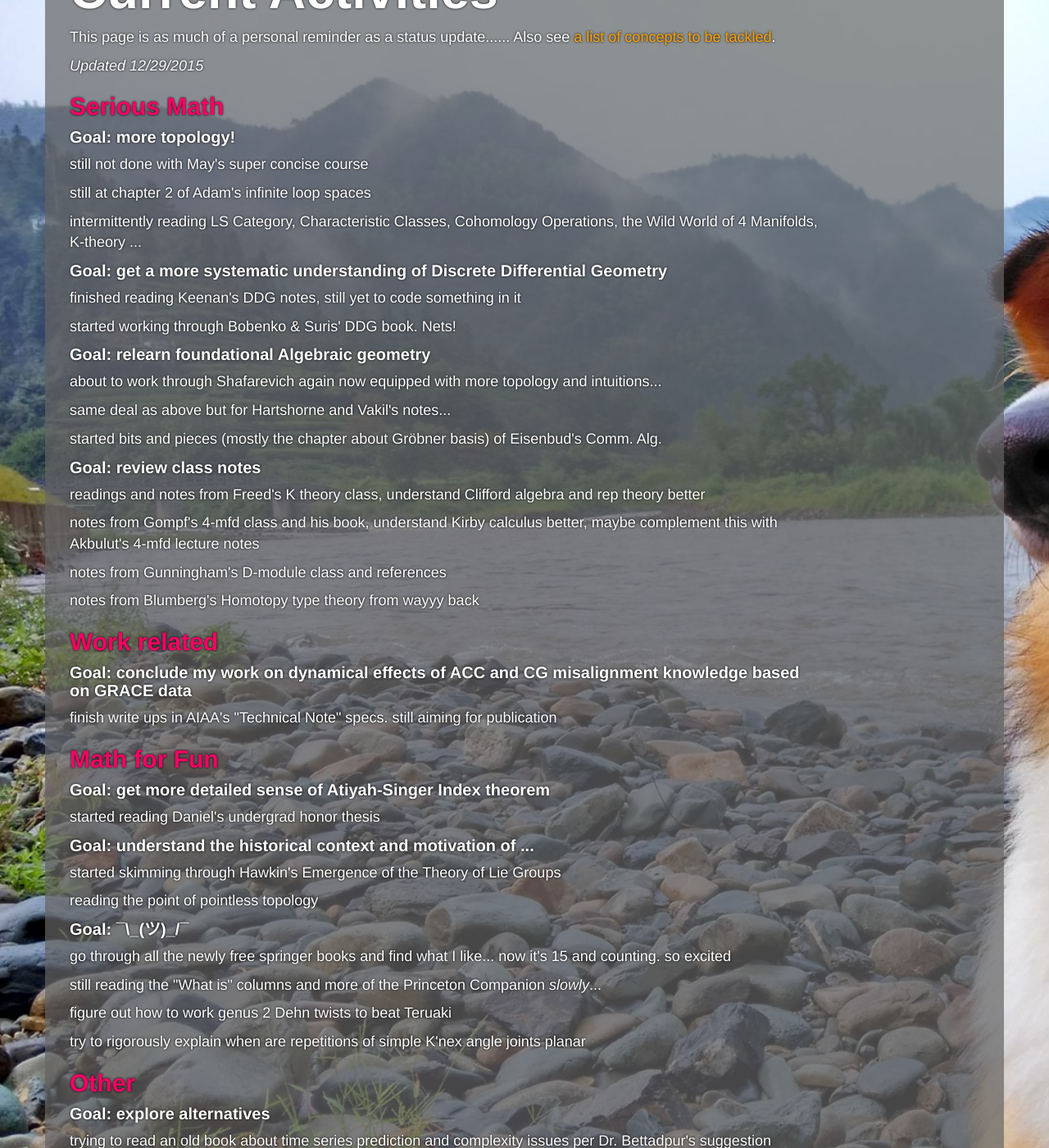
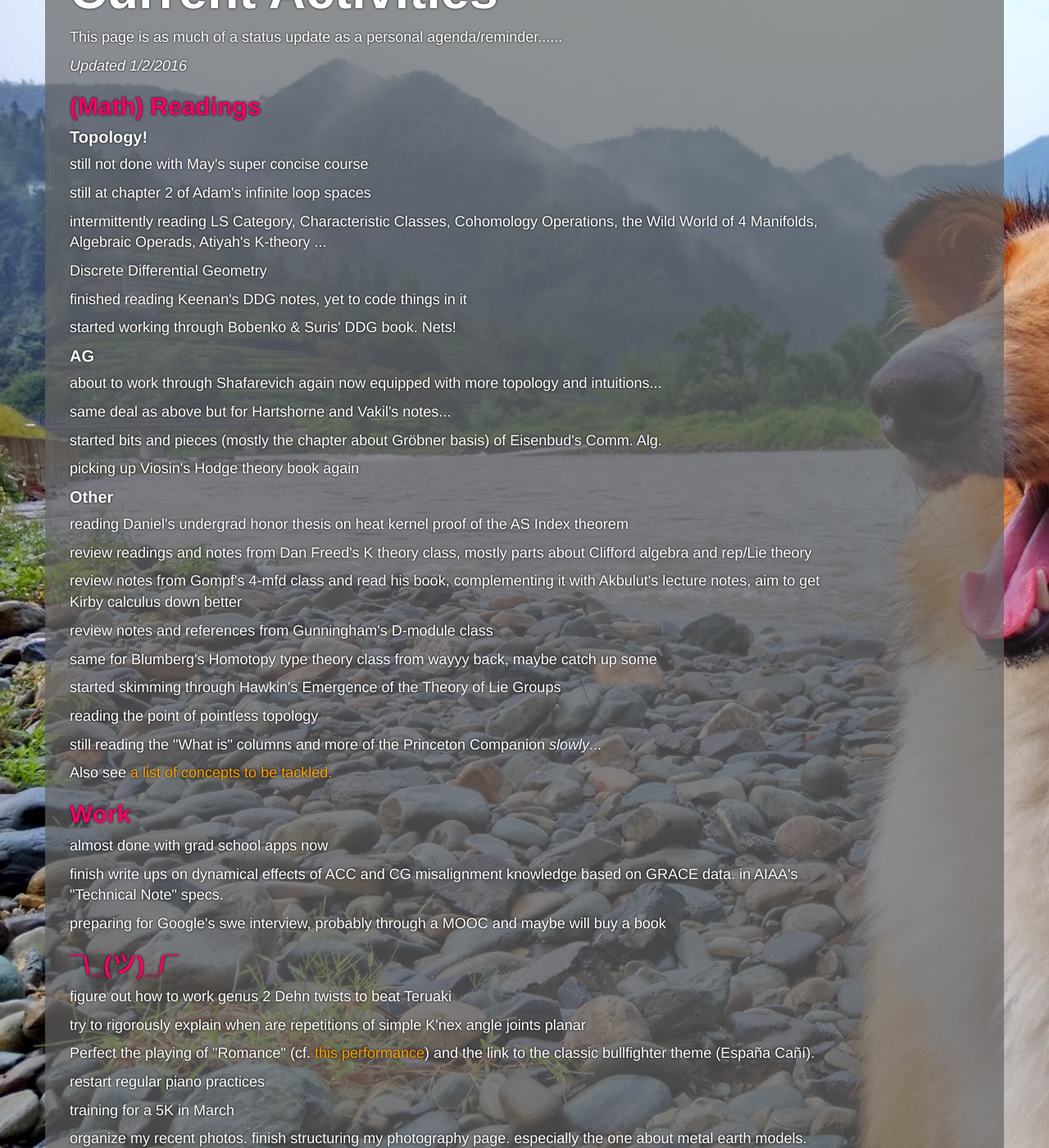
Before and after one commit to levincoolxyz/levincoolxyz.github.io, a Jekyll site: the page built from activity.html, in a window 1280 px wide and 1400 px high, scrolled down 279 px. Shown: the whole window at 82% size. Built offline with Jekyll 4.4.1, drawn with Linux system fonts in a browser that asks for light colours; some of the changed text lies outside the part shown.

Commit message:
new commit

```diff
--- a/activity.html
+++ b/activity.html
@@ -5,57 +5,48 @@ title: Current Activities - Feng Ling
 
 <div id="activities" class="container col-md-10">
 	<h1>Current Activities</h1>
-	<p>This page is as much of a personal reminder as a status update...... Also see <a href="/todo.html">a list of concepts to be tackled</a>.</p>
-	<p><em>Updated 12/29/2015</em></p>
+	<p>This page is as much of a status update as a personal agenda/reminder......</p>
+	<p><em>Updated 1/2/2016</em></p>
 
-	<h2 style="color:rgb(250,0,100) !important;">Serious Math</h2>
-	<h4>Goal: more topology!</h4>
+	<h2 style="color:rgb(250,0,100) !important;">(Math) Readings</h2>
+	<h4>Topology!</h4>
 	<p>still not done with May's super concise course</p>
 	<p>still at chapter 2 of Adam's infinite loop spaces</p>
-	<p>intermittently reading LS Category, Characteristic Classes, Cohomology Operations, the Wild World of 4 Manifolds, K-theory ...</p>
+	<p>intermittently reading LS Category, Characteristic Classes, Cohomology Operations, the Wild World of 4 Manifolds, Algebraic Operads, Atiyah's K-theory ...</p>
 
-	<h4>Goal: get a more systematic understanding of Discrete Differential Geometry</h4>
-	<p>finished reading Keenan's DDG notes, still yet to code something in it</p>
+	<p>Discrete Differential Geometry</p>
+	<p>finished reading Keenan's DDG notes, yet to code things in it</p>
 	<p>started working through Bobenko & Suris' DDG book. Nets!</p>
 
-	<h4>Goal: relearn foundational Algebraic geometry</h4>
+	<h4>AG</h4>
 	<p>about to work through Shafarevich again now equipped with more topology and intuitions...</p>
 	<p>same deal as above but for Hartshorne and Vakil's notes...</p>
 	<p>started bits and pieces (mostly the chapter about Gröbner basis) of Eisenbud's Comm. Alg.</p>
+	<p>picking up Viosin's Hodge theory book again</p>
 
-	<h4>Goal: review class notes</h4>
-	<p>readings and notes from Freed's K theory class, understand Clifford algebra and rep theory better</p>
-	<p>notes from Gompf's 4-mfd class and his book, understand Kirby calculus better, maybe complement this with Akbulut's 4-mfd lecture notes</p>
-	<p>notes from Gunningham's D-module class and references</p>
-	<p>notes from Blumberg's Homotopy type theory from wayyy back</p>
-
-	<h2 style="color:rgb(250,0,100) !important;">Work related</h2>
-	<h4>Goal: conclude my work on dynamical effects of ACC and CG misalignment knowledge based on GRACE data</h4>
-	<p>finish write ups in AIAA's "Technical Note" specs. still aiming for publication</p>
-
-	<h2 style="color:rgb(250,0,100) !important;">Math for Fun</h2>
-	<h4>Goal: get more detailed sense of Atiyah-Singer Index theorem</h4>
-	<p>started reading Daniel's undergrad honor thesis</p>
-
-	<h4>Goal: understand the historical context and motivation of ...</h4>
+	<h4>Other</h4>
+	<p>reading Daniel's undergrad honor thesis on heat kernel proof of the AS Index theorem</p>
+	<p>review readings and notes from Dan Freed's K theory class, mostly parts about Clifford algebra and rep/Lie theory</p>
+	<p>review notes from Gompf's 4-mfd class and read his book, complementing it with Akbulut's lecture notes, aim to get Kirby calculus down better</p>
+	<p>review notes and references from Gunningham's D-module class</p>
+	<p>same for Blumberg's Homotopy type theory class from wayyy back, maybe catch up some</p>
 	<p>started skimming through Hawkin's Emergence of the Theory of Lie Groups</p>
 	<p>reading the point of pointless topology</p>
+	<p>still reading the "What is" columns and more of the Princeton Companion <em>slowly</em>...</p>
 
-	<h4>Goal: ¯\_(ツ)_/¯</h4>
-	<p>go through all the newly free springer books and find what I like... now it's 15 and counting. so excited</p>
-	<p>still reading the "What is" columns and more of the Princeton Companion <em>slowly</em>...</p>
+	<p>Also see <a href="/todo.html">a list of concepts to be tackled.</a></p>
+
+	<h2 style="color:rgb(250,0,100) !important;">Work</h2>
+	<p>almost done with grad school apps now</p>
+	<p>finish write ups on dynamical effects of ACC and CG misalignment knowledge based on GRACE data. in AIAA's "Technical Note" specs.</p>
+	<p>preparing for Google's swe interview, probably through a MOOC and maybe will buy a book</p>
+
+	<h2 style="color:rgb(250,0,100) !important;">¯\_(ツ)_/¯</h2>
 	<p>figure out how to work genus 2 Dehn twists to beat Teruaki</p>
 	<p>try to rigorously explain when are repetitions of simple K'nex angle joints planar</p>
-
-	<h2 style="color:rgb(250,0,100) !important;">Other</h2>
-	<h4>Goal: explore alternatives</h4>
-	<p>trying to read an old book about time series prediction and complexity issues per Dr. Bettadpur's suggestion</p>
-	<p>working on the stuff that the Google recruiter suggested to prepare for their interview, maybe through a MOOC</p>
-
-	<h4>Goal: guitar</h4>
-	<p>those nylon strings are finally more or less set</p>
 	<p>Perfect the playing of "Romance" (cf. <a href="https://www.youtube.com/watch?v=Z5tEd16aBCY">this performance</a>) and the link to the classic bullfighter theme (España Cañí).</p>
-
-	<h2 style="color:rgb(250,0,100) !important;">still some GRAD SCHOOL APPS left</h2>
+	<p>restart regular piano practices</p>
+	<p>training for a 5K in March</p>
+	<p>organize my recent photos. finish structuring my photography page. especially the one about metal earth models.</p>
 
 </div>
```
